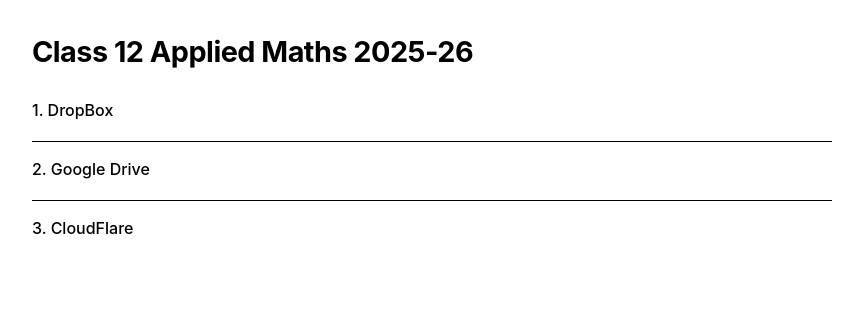
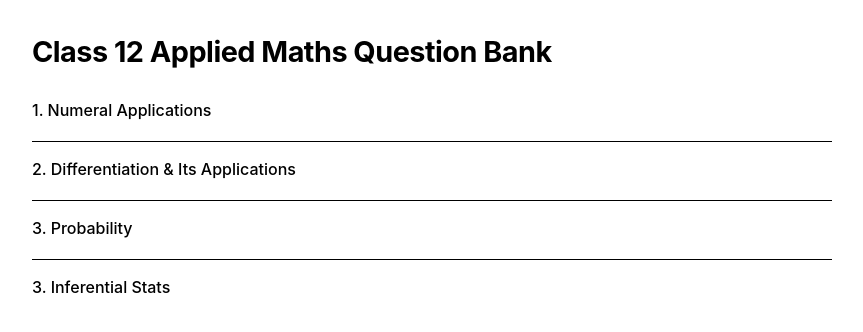
Before and after one commit to Samnewgit/appliedmaths.site, a plain HTML site: page index.html in a window 1280 px wide. Shown: the whole page, without its empty margins (208-1071 px from the left). Drawn offline with Linux system fonts and the light colour scheme.

Commit message:
Update index.html

```diff
--- a/index.html
+++ b/index.html
@@ -98,24 +98,30 @@
 </head>
 <body>
     <div class="container">
-        <h1>Class 12 Applied Maths 2025-26 </h1>
+        <h1>Class 12 Applied Maths Question Bank </h1>
 
         <ul class="resource-list">
             <li class="resource-item">
-                <a href="https://www.dropbox.com/scl/fi/b3xbpxhi8apz990wj66nv/1-Questions.pdf?rlkey=m2aurzpd9diyphfnmeysqzyh6&st=psbsd406&dl=0" target="_blank" class="resource-link">
-                    <div class="file-name">1. DropBox</div>
+                <a href="https://pub-cad59b6e942f4e3ebb3ce5578987de55.r2.dev/g12-com-am/question/1.Modulo%20Operator.pdf" target="_blank" class="resource-link">
+                    <div class="file-name">1. Numeral Applications</div>
                 </a>
             </li>
 
             <li class="resource-item">
-                <a href="https://drive.google.com/file/d/1HZLSv8HHB7SPd0YQWvEmJhFGuz0Dj4Zq/view?usp=sharing" target="_blank" class="resource-link">
-                    <div class="file-name">2. Google Drive</div>
+                <a href="https://pub-cad59b6e942f4e3ebb3ce5578987de55.r2.dev/g12-com-am/question/2.Differentiation.pdf"  class="resource-link">
+                    <div class="file-name">2. Differentiation & Its Applications</div>
                 </a>
             </li>
 
             <li class="resource-item">
-                <a href="https://pub-cad59b6e942f4e3ebb3ce5578987de55.r2.dev/g12-com-am/question/1.Modulo%20Operator.pdf" target="_blank" class="resource-link">
-                    <div class="file-name">3. CloudFlare</div>
+                <a href="https://pub-cad59b6e942f4e3ebb3ce5578987de55.r2.dev/g12-com-am/question/3.Probability.pdf" target="_blank" class="resource-link">
+                    <div class="file-name">3. Probability</div>
+                </a>
+            </li>
+
+            <li class="resource-item">
+                <a href="https://pub-cad59b6e942f4e3ebb3ce5578987de55.r2.dev/g12-com-am/question/4.Inferential%20Stats.pdf" target="_blank" class="resource-link">
+                    <div class="file-name">3. Inferential Stats</div>
                 </a>
             </li>
 
```
